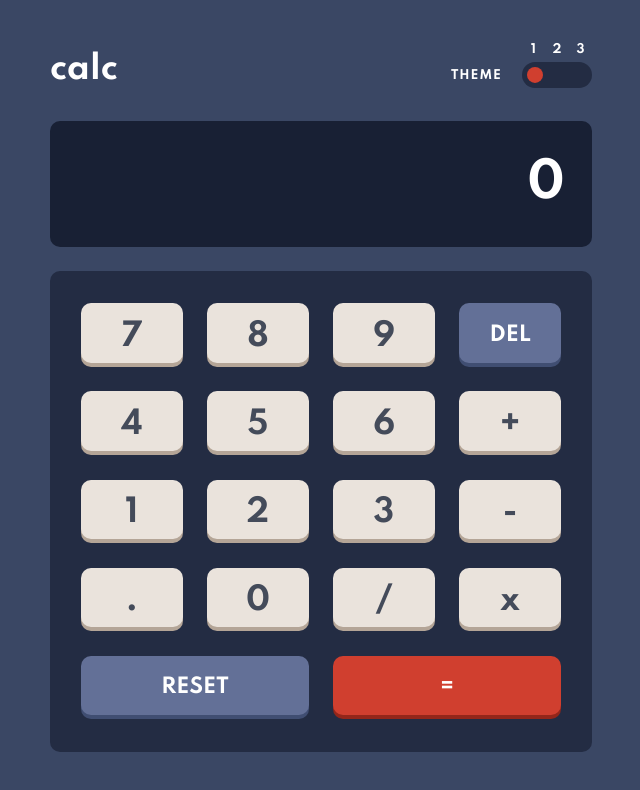
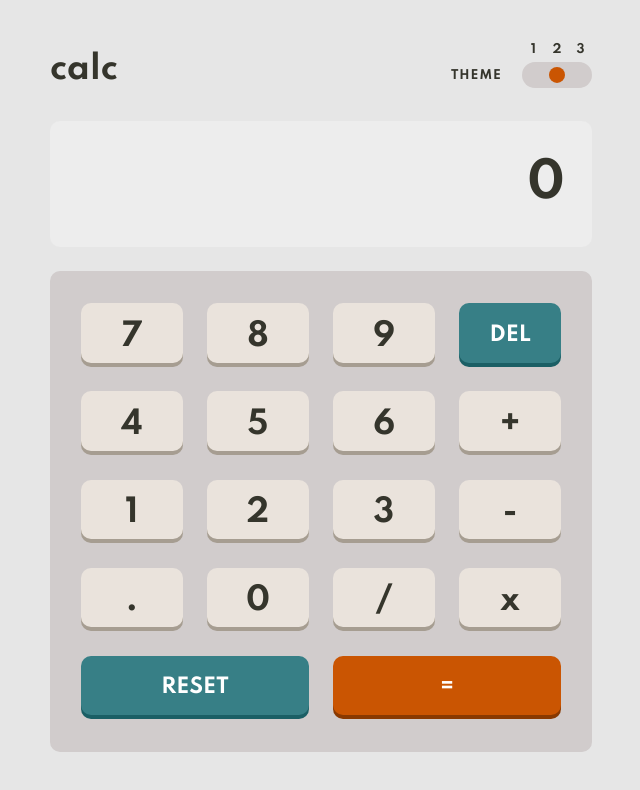
Before and after one commit to Breckles/calculator-app, a React (Create React App) app: page / in a window 1280 px wide. Shown: the top 790 px of the page, without its empty margins (319-959 px from the left). Built offline with nearby package versions, Linux system fonts and the light colour scheme.

Commit message:
- implemented prefers-color-scheme detection - implemented theme toggling and saving

```diff
--- a/src/App.js
+++ b/src/App.js
@@ -1,15 +1,19 @@
+import { useSelector } from 'react-redux';
+
 import Header from './components/Header/Header';
 import CalcDisplay from './components/CalcDisplay/CalcDisplay';
 import CalcButtons from './components/CalcButtons/CalcButtons';
 
+import './Themes.css';
 import classes from './App.module.css';
-import './Themes.css';
 
 function App() {
+  const theme = useSelector((state) => state.theme.theme);
+
   const clickHandler = () => {};
 
   return (
-    <div id="appWrapper" className={`${classes.appWrapper} darkTheme`}>
+    <div className={`${classes.appWrapper} appWrapper ${theme}`}>
       <div className={`${classes.appContent}`}>
         <Header className={classes.headerWrapper} />
         <main className={`${classes.calculator}`}>
--- a/src/App.module.css
+++ b/src/App.module.css
@@ -47,6 +47,8 @@
 
 /*************************** Media Queries */
 
+/* Viewport Queries */
+
 @media screen and (min-width: 700px) {
   .calcButtonsWrapper {
     column-gap: 5%;
--- a/src/Themes.css
+++ b/src/Themes.css
@@ -16,6 +16,13 @@
 
   --text-light-color: white;
   --text-dark-color: hsl(221, 14%, 31%);
+  --display-text-color: var(--text-light-color);
+  --theme-toggler-text-color: var(--text-light-color);
+  --header-text-color: var(--text-light-color);
+  --button-text-color: var(--text-dark-color);
+  --delete-button-text-color: var(--text-light-color);
+  --reset-button-text-color: var(--text-light-color);
+  --evaluate-button-text-color: var(--text-light-color);
 
   --font-family: 'Spartan', sans-serif;
 }
@@ -37,6 +44,13 @@
 
   --text-light-color: white;
   --text-dark-color: hsl(60, 10%, 19%);
+  --display-text-color: var(--text-dark-color);
+  --theme-toggler-text-color: var(--text-dark-color);
+  --header-text-color: var(--text-dark-color);
+  --button-text-color: var(--text-dark-color);
+  --delete-button-text-color: var(--text-light-color);
+  --reset-button-text-color: var(--text-light-color);
+  --evaluate-button-text-color: var(--text-light-color);
 
   --font-family: 'Spartan', sans-serif;
 }
@@ -57,7 +71,15 @@
   --key-tertiary-shadow-color: hsl(177, 92%, 70%);
 
   --text-light-color: white;
-  --text-dark-color: hsl(60, 10%, 19%);
+  --text-dark-color: hsl(198, 20%, 13%);
+  --text-tertiary-color: hsl(52, 100%, 62%);
+  --display-text-color: var(--text-tertiary-color);
+  --theme-toggler-text-color: var(--text-tertiary-color);
+  --header-text-color: var(--text-tertiary-color);
+  --button-text-color: var(--text-tertiary-color);
+  --delete-button-text-color: var(--text-light-color);
+  --reset-button-text-color: var(--text-light-color);
+  --evaluate-button-text-color: var(--text-dark-color);
 
   --font-family: 'Spartan', sans-serif;
 }
@@ -65,28 +87,68 @@
 
 /*********************************** Theme Styles */
 
-#appWrapper {
+.appWrapper {
   background-color: var(--primary-bg-color);
   color: var(--text-light-color);
   font-family: var(--font-family);
+
+  transition-property: background-color, color;
+  transition-duration: 250ms;
+  transition-timing-function: linear;
 }
+
+.header {
+  color: var(--header-text-color);
+
+  transition-property: color;
+  transition-duration: 300ms;
+  transition-timing-function: linear;
+}
+
+.themeToggler {
+  color: var(--theme-toggler-text-color);
+
+  transition-property: color;
+  transition-duration: 350ms;
+  transition-timing-function: linear;
+}
+
 
 .themeToggler .toggleBody {
   background-color: var(--secondary-bg-color);
+
+  transition-property: background-color;
+  transition-duration: 350ms;
+  transition-timing-function: linear;
 }
+
 
 .themeToggler .toggleSwitch {
   background-color: var(--key-tertiary-bg-color);
+
+  transition-property: all;
+  transition-duration: 350ms;
+  transition-timing-function: linear;
 }
+
 
 .calcDisplay {
   background-color: var(--calc-display-bg-color);
+  color: var(--display-text-color);
 
   font-size: 3.2rem;
+
+  transition-property: background-color, color;
+  transition-duration: 450ms;
+  transition-timing-function: linear;
 }
 
 .calcButtons {
   background-color: var(--secondary-bg-color);
+
+  transition-property: background-color;
+  transition-duration: 550ms;
+  transition-timing-function: linear;
 }
 
 .button {
@@ -95,10 +157,14 @@
 
   background-color: var(--key-primary-bg-color);
   box-shadow: 0 4px var(--key-primary-shadow-color);
-  color: var(--text-dark-color);
+  color: var(--button-text-color);
 
   font-family: var(--font-family);
   font-size: 2.7rem;
+
+  transition-property: all;
+  transition-duration: 550ms;
+  transition-timing-function: linear;
 }
 
 .button.deleteButton,
@@ -109,10 +175,14 @@
   font-size: 1.7rem;
 }
 
+.button.deleteButton {
+  color: var(--delete-button-text-color);
+}
+
 .button.evaluateButton {
   background-color: var(--key-tertiary-bg-color);
   box-shadow: 0 4px var(--key-tertiary-shadow-color);
-  color: var(--text-light-color);
+  color: var(--evaluate-button-text-color);
   font-size: 1.6rem;
 }
 
--- a/src/components/Header/Header.js
+++ b/src/components/Header/Header.js
@@ -4,7 +4,7 @@ import classes from './Header.module.css';
 
 const Header = (props) => {
   return (
-    <header className={`${classes.header} ${props.className}`}>
+    <header className={`${classes.header} header ${props.className}`}>
       <h1>calc</h1>
       <h2>THEME</h2>
       <div className={classes.themeTogglerWrapper}>
--- a/src/components/ThemeToggler/ThemeToggler.js
+++ b/src/components/ThemeToggler/ThemeToggler.js
@@ -1,9 +1,16 @@
-import { useState } from 'react';
+import { useDispatch, useSelector } from 'react-redux';
+
+import { themeActions } from '../../store/theme';
 
 import classes from './ThemeToggler.module.css';
 
-const ThemeToggler = () => {
-  const [currentTheme, setCurrentTheme] = useState('lightTheme');
+const ThemeToggler = (props) => {
+  const dispatch = useDispatch();
+  const currentTheme = useSelector((state) => state.theme.theme);
+
+  const themeSwitchHandler = (event) => {
+    dispatch(themeActions.setTheme(event.target.value));
+  };
 
   // Ultimately dictates the position of the toggle switch
   let toggleSwitchClass = classes.lightTheme;
@@ -14,26 +21,38 @@ const ThemeToggler = () => {
     toggleSwitchClass = classes.neonTheme;
   }
 
-  const themeSwitchHandler = (event) => {
-    console.log(event.target.value);
-    if (event.target.value === currentTheme) {
-      return;
-    }
-
-    setCurrentTheme(event.target.value);
-  };
-
   return (
-    <div className={`${classes.themeToggler} themeToggler`}>
+    <div className={`${classes.themeToggler} themeToggler ${props.className}`}>
       <ul className={`${classes.labels} labels`}>
         <li>
-          <label htmlFor="themeInputLight">1</label>
+          <label
+            htmlFor="themeInputDark"
+            className={
+              currentTheme === 'darkTheme' ? `${classes.active}` : undefined
+            }
+          >
+            1
+          </label>
         </li>
         <li>
-          <label htmlFor="themeInputDark">2</label>
+          <label
+            htmlFor="themeInputLight"
+            className={
+              currentTheme === 'lightTheme' ? `${classes.active}` : undefined
+            }
+          >
+            2
+          </label>
         </li>
         <li>
-          <label htmlFor="themeInputNeon">3</label>
+          <label
+            htmlFor="themeInputNeon"
+            className={
+              currentTheme === 'neonTheme' ? `${classes.active}` : undefined
+            }
+          >
+            3
+          </label>
         </li>
       </ul>
 
@@ -41,7 +60,22 @@ const ThemeToggler = () => {
         <ul className={`${classes.radioInputs} radioInputs`}>
           <li>
             <input
+              id="themeInputDark"
+              className={
+                currentTheme === 'darkTheme' ? `${classes.active}` : undefined
+              }
+              name="theme"
+              type="radio"
+              value="darkTheme"
+              onClick={themeSwitchHandler}
+            />
+          </li>
+          <li>
+            <input
               id="themeInputLight"
+              className={
+                currentTheme === 'lightTheme' ? `${classes.active}` : undefined
+              }
               name="theme"
               type="radio"
               value="lightTheme"
@@ -50,16 +84,10 @@ const ThemeToggler = () => {
           </li>
           <li>
             <input
-              id="themeInputDark"
-              name="theme"
-              type="radio"
-              value="darkTheme"
-              onClick={themeSwitchHandler}
-            />
-          </li>
-          <li>
-            <input
               id="themeInputNeon"
+              className={
+                currentTheme === 'neonTheme' ? `${classes.active}` : undefined
+              }
               name="theme"
               type="radio"
               value="neonTheme"
--- a/src/components/ThemeToggler/ThemeToggler.module.css
+++ b/src/components/ThemeToggler/ThemeToggler.module.css
@@ -41,6 +41,11 @@
   opacity: 0;
 }
 
+.themeToggler input.active,
+.themeToggler label.active {
+  pointer-events: none;
+}
+
 .toggleBody {
   position: relative;
   flex: 2;
@@ -66,11 +71,11 @@
   transition: left 100ms linear;
 }
 
-.toggleSwitch.lightTheme {
+.toggleSwitch.darkTheme {
   left: 7%;
 }
 
-.toggleSwitch.darkTheme {
+.toggleSwitch.lightTheme {
   left: 38.5%;
 }
 
--- a/src/store/calculator.js
+++ b/src/store/calculator.js
@@ -135,7 +135,6 @@ const evaluate = (state) => {
     const operand2 = state.numberStack[1];
 
     const result = operator === '+' ? operand1 + operand2 : operand1 - operand2;
-    console.log(result);
     state.numberStack.splice(0, 2, result);
   }
 
--- a/src/store/index.js
+++ b/src/store/index.js
@@ -1,9 +1,10 @@
 import { configureStore } from '@reduxjs/toolkit';
 
 import calculatorReducer from './calculator';
+import themeReducer from './theme';
 
 const store = configureStore({
-  reducer: { calculator: calculatorReducer },
+  reducer: { calculator: calculatorReducer, theme: themeReducer },
 });
 
 export default store;
--- /dev/null
+++ b/src/store/theme.js
@@ -0,0 +1,34 @@
+import { createSlice } from '@reduxjs/toolkit';
+
+let theme = localStorage.getItem('theme');
+
+if (!theme) {
+  const mediaQueryList = window.matchMedia('(prefers-color-scheme: light');
+
+  if (mediaQueryList.matches) {
+    theme = 'lightTheme';
+  } else {
+    theme = 'darkTheme';
+  }
+}
+
+const initialState = {
+  theme: theme,
+};
+
+const setTheme = (state, action) => {
+  localStorage.setItem('theme', action.payload);
+  state.theme = action.payload;
+};
+
+const themeSlice = createSlice({
+  name: 'theme',
+  initialState: initialState,
+  reducers: {
+    setTheme,
+  },
+});
+
+export const themeActions = themeSlice.actions;
+
+export default themeSlice.reducer;
```
